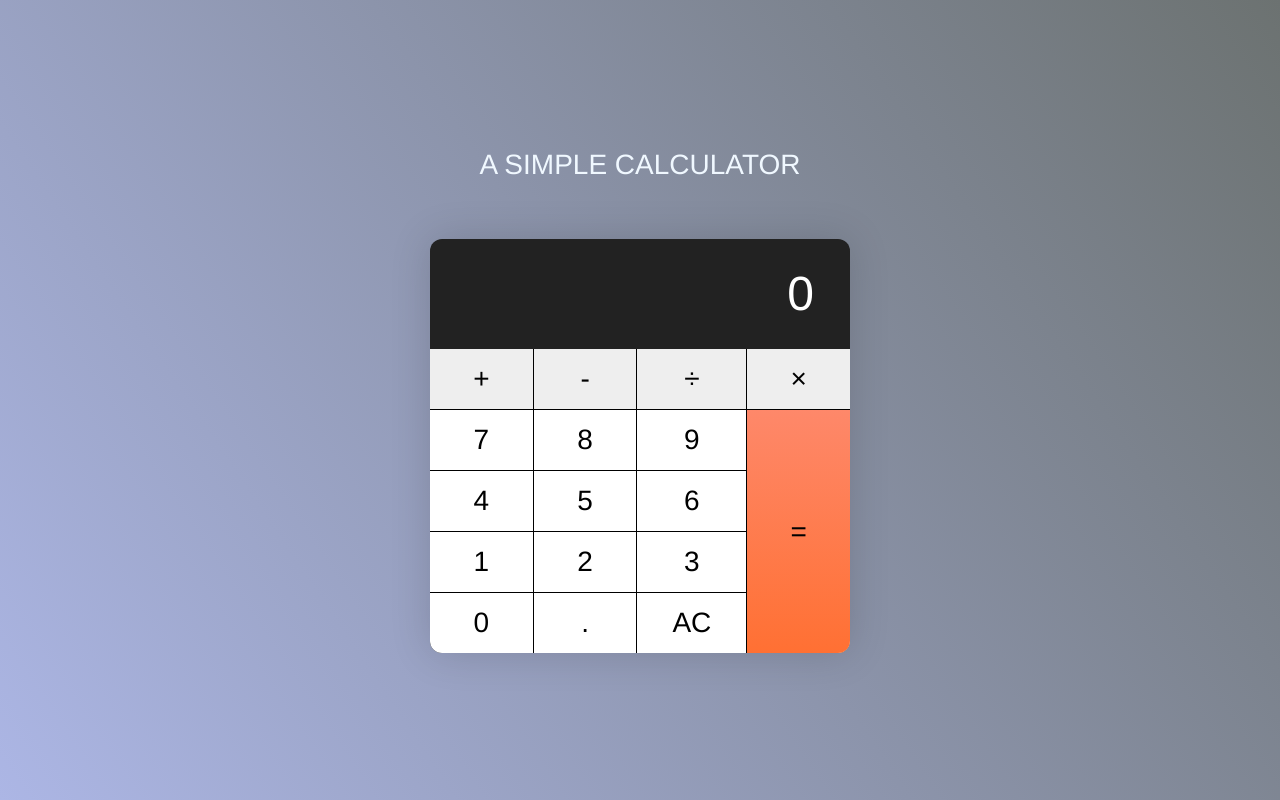
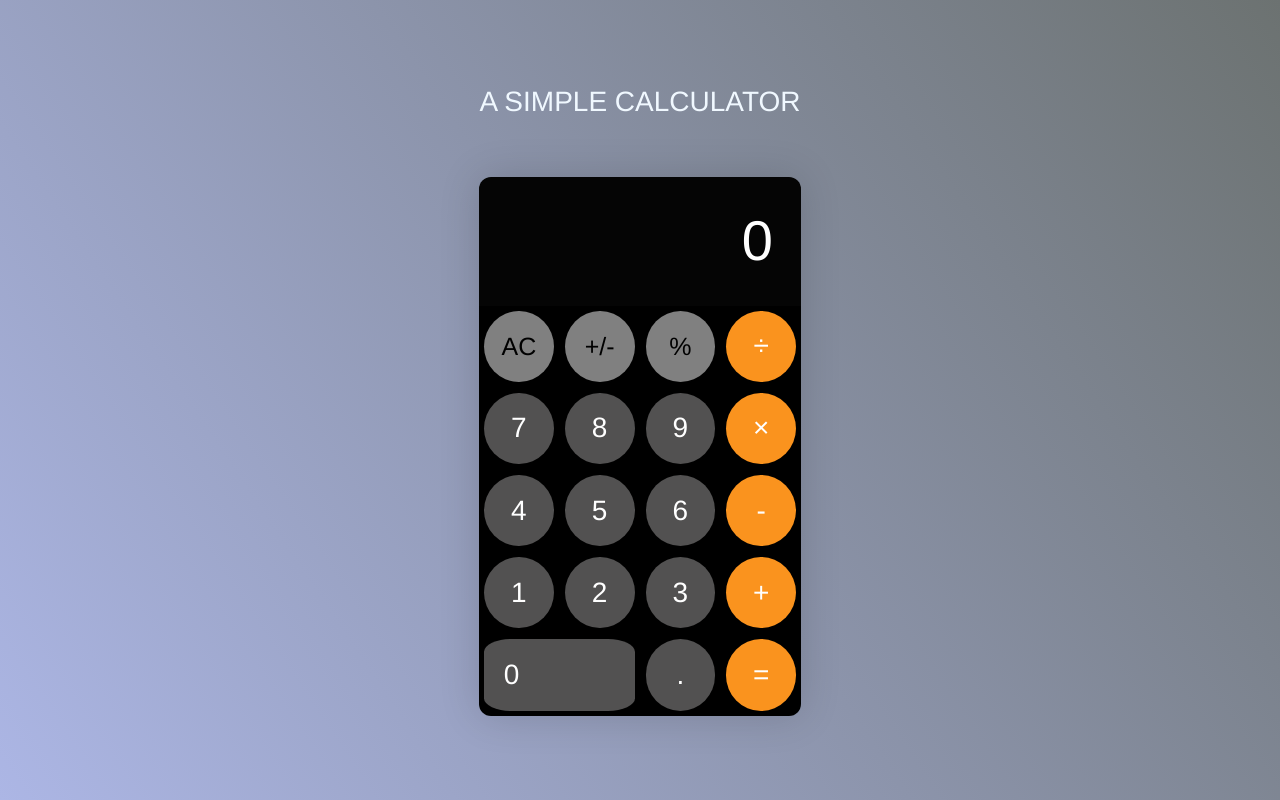
Before and after one commit to Nasir-Mushtaq/calculator, a plain HTML site: page index.html in a window 1280 px wide. Drawn offline with Linux system fonts and the light colour scheme.

Commit message:
Style changes

```diff
--- a/index.html
+++ b/index.html
@@ -17,22 +17,25 @@
 
           <div class="calculator__keys">
 
-            <button class="key--operator" data-action="add">+</button>
-            <button class="key--operator" data-action="subtract">-</button>
+            <button class="topButton" data-action="clear">AC</button>
+            <button class="topButton" data-action="multiply">+/-</button>
+            <button class="topButton" data-action="multiply">%</button>
             <button class="key--operator" data-action="divide">÷</button>
-            <button class="key--operator" data-action="multiply">&times;</button>
             <button>7</button>
             <button>8</button>
             <button>9</button>
+            <button class="key--operator" data-action="multiply">&times;</button>
             <button>4</button>
             <button>5</button>
             <button>6</button>
+            <button class="key--operator" data-action="subtract">-</button>
             <button>1</button>
             <button>2</button>
             <button>3</button>
-            <button>0</button>
+            <button class="key--operator" data-action="add">+</button>
+            <button class="zero">0</button>
             <button data-action="decimal">.</button>
-            <button data-action="clear">AC</button>
+
 
             <button class="key--equal" data-action="calculate">=</button>
           </div>
--- a/style.css
+++ b/style.css
@@ -120,7 +120,8 @@ body {
 }
 
 .container {
-  max-width: 20em;
+  max-width: 22em;
+  padding: 15px;
 }
 
 .container > p {
@@ -138,10 +139,10 @@ body {
 }
 
 .calculator__display {
-  background-color: #222222;
+  background-color: #050505;
   color: #fff;
-  font-size: 1.714285714em;
-  padding: 0.5em 0.75em;
+  font-size: 2.0em;
+  padding: 0.5em 0.5em;
   text-align: right;
 }
 
@@ -154,10 +155,16 @@ body {
 }
 
 .calculator__keys > * {
-  background-color: #fff;
-  padding: 0.5em 1.25em;
+  background-color: rgb(82, 81, 81);
+  padding: 0.7em 0.7em;
   position: relative;
   text-align: center;
+  color: white;
+}
+
+button {
+    border-radius: 50%;
+    margin: 5px;
 }
 
 .calculator__keys > *:active::before,
@@ -175,11 +182,19 @@ body {
 }
 
 .key--operator {
-  background-color: #eee;
+  background-color: rgb(250, 147, 30);;
 }
 
 .key--equal {
-  background-image: linear-gradient(to bottom, #fe886a, #ff7033);
-  grid-column: -2;
-  grid-row: 2 / span 4;
+  background-color: rgb(250, 147, 30);
 }
+.zero {
+grid-column: span 2;
+border-radius: 18%;
+text-align: left;
+}
+.topButton {
+    background-color: grey;
+    color: black;
+    font-size: 25px;
+}
```
